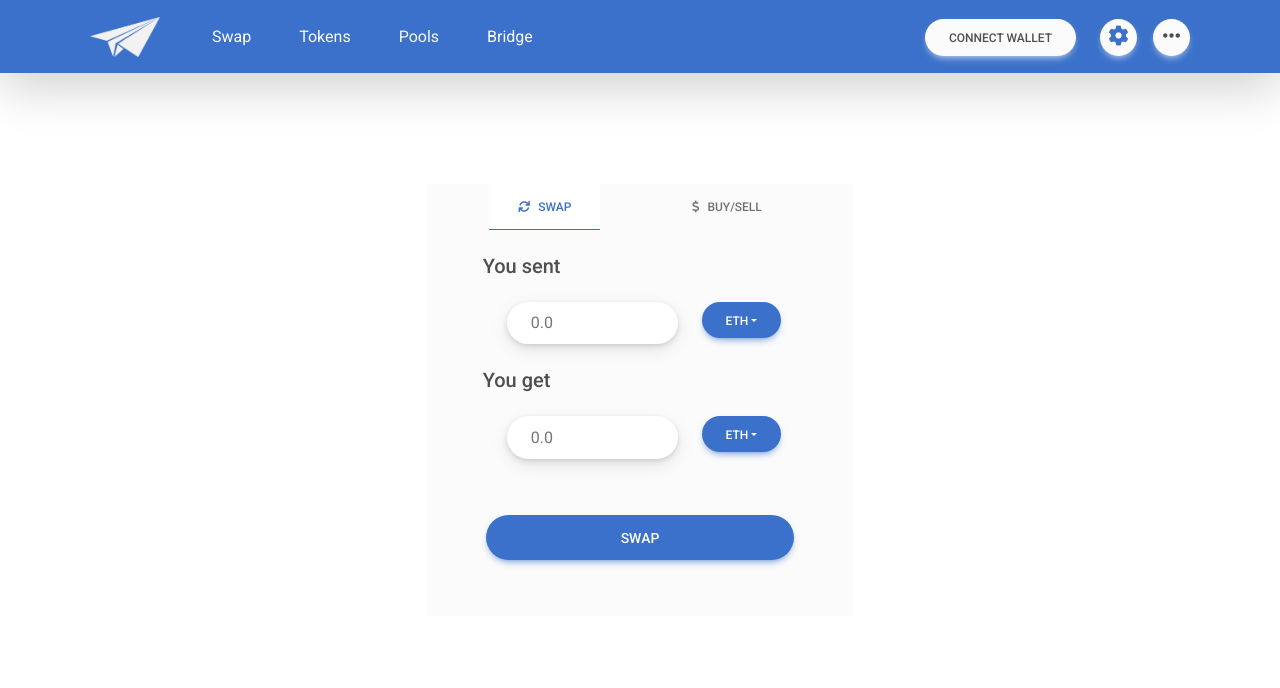
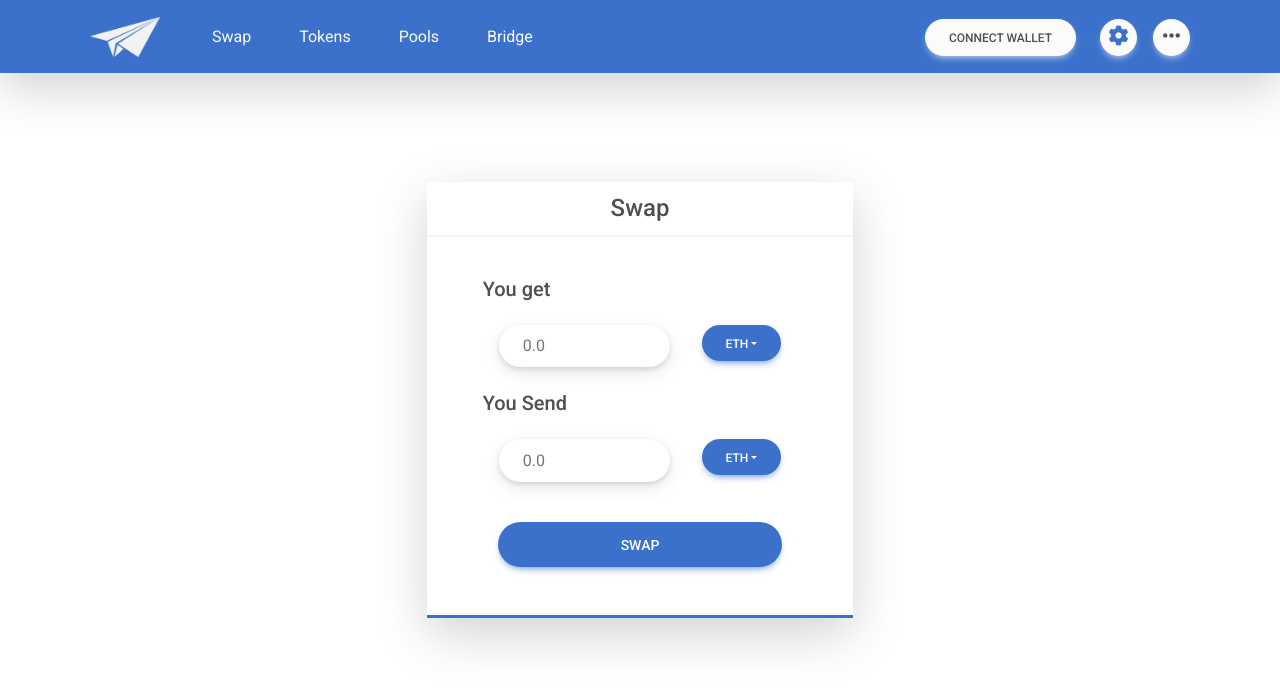
Before and after one commit to billypentester/halal-exchange, a React (Create React App) app: page /swap in a window 1280 px wide. Shown: the top 688 px of the page. Built offline with nearby package versions, Linux system fonts and the light colour scheme.

Commit message:
cards and swap unit modifications

```diff
--- a/src/components/Bridge/Bridge.jsx
+++ b/src/components/Bridge/Bridge.jsx
@@ -1,9 +1,6 @@
 import React, {useEffect} from 'react'
 import Card from './../Utilities/Card'
 import Seo from './../Utilities/Seo'
-
-import topPools from './../../images/topPools.png'
-import checkLiquidity from './../../images/checkLiquidity.png'
 
 function Bridge() {
 
@@ -16,17 +13,17 @@ function Bridge() {
 
   const content = [
     {
-      image: topPools,
+      image: "https://img.icons8.com/ios/50/null/bridge.png",
       title: "Use Bridge",
-      text: "Some quick example text to build on the card title and make up the bulk of the card's content.",
-      button: "New Position",
+      text: "Gateway to other blockchains and tokens to use in the ecosystem by bridging them to the native token",
+      button: "Use",
       link: "/bridge/use"
     },
     {
-      image: checkLiquidity,
+      image: "https://img.icons8.com/ios/50/null/bridge.png",
       title: "Liquidity to Bridge",
-      text: "Some quick example text to build on the card title and make up the bulk of the card's content.",
-      button: "New Position",
+      text: "Provide liquidity to the bridge and earn rewards for providing liquidity to the bridge pool",
+      button: "Find",
       link: "/bridge/liquidity"
     }
   ]
--- a/src/components/Pools/Pools.jsx
+++ b/src/components/Pools/Pools.jsx
@@ -1,10 +1,6 @@
 import React, {useEffect} from 'react'
 import Card from './../Utilities/Card'
 import Seo from './../Utilities/Seo'
-
-import topPools from './../../images/topPools.png'
-import checkLiquidity from './../../images/checkLiquidity.png'
-import createPool from './../../images/createPool.png'
 
 function Pools() {
 
@@ -17,24 +13,24 @@ function Pools() {
 
   const content = [
     {
-      image: createPool,
+      image: "https://img.icons8.com/ios/50/null/swimming-pool.png",
       title: "Create Pool",
-      text: "Some quick example text to build on the card title and make up the bulk of the card's content.",
-      button: "New Position",
+      text: "Create your own pool and earn liquidity mining rewards that are distributed to liquidity providers",
+      button: "Create",
       link: "/pools/create"
     },
     {
-      image: checkLiquidity,
+      image: "https://img.icons8.com/ios/50/null/swimming-pool.png",
       title: "Check Liquidity",
-      text: "Some quick example text to build on the card title and make up the bulk of the card's content.",
-      button: "New Position",
+      text: "Find out how much liquidity is in a pool and how much you can earn by providing liquidity",
+      button: "Find",
       link: "/pools/liquidity"
     },
     {
-      image: topPools,
+      image: "https://img.icons8.com/ios/50/null/swimming-pool.png",
       title: "Top Pools",
-      text: "Some quick example text to build on the card title and make up the bulk of the card's content.",
-      button: "New Position",
+      text: "Find the top pools by liquidity and volume and earn the most rewards by providing liquidity",
+      button: "Explore",
       link: "/pools/top"
     },
   ]
--- a/src/components/Swap.jsx
+++ b/src/components/Swap.jsx
@@ -12,90 +12,11 @@ function Swap() {
 
   return (
     <div className="d-flex justify-content-center flex-column align-items-center" style={{height:'100vh'}}>
-       <div className="my-5 text-center col-4 d-flex flex-column">
-        <ul className="nav nav-tabs justify-content-evenly rounded-2 bg-light" id="myTab0" role="tablist">
-          <li className="nav-item" role="presentation">
-            <button
-              className="nav-link active"
-              id="home-tab0"
-              data-mdb-toggle="tab"
-              data-mdb-target="#home0"
-              type="button"
-              role="tab"
-              aria-controls="home"
-              aria-selected="true"
-            >
-            <i className="fa-solid fa-arrows-rotate me-2"></i>
-              Swap
-            </button>
-          </li>
-          <li className="nav-item" role="presentation">
-            <button
-              className="nav-link"
-              id="profile-tab0"
-              data-mdb-toggle="tab"
-              data-mdb-target="#profile0"
-              type="button"
-              role="tab"
-              aria-controls="profile"
-              aria-selected="false"
-            >
-              <i className="fa-solid fa-dollar-sign me-2"></i>
-              Buy/Sell
-            </button>
-          </li>
-        </ul>
-        <div className="tab-content bg-light d-flex flex-column text-start p-2" id="myTabContent0">
-          <div
-            className="tab-pane fade show active"
-            id="home0"
-            role="tabpanel"
-            aria-labelledby="home-tab0"
-          >
-            <h5 className="mx-5 my-3">You sent</h5>
-            <div className="d-flex mx-5 p-2">
-              <input type="text" id="form12" className="form-control form-control-lg border-0 px-4 rounded-pill shadow-3-strong mx-3" placeholder='0.0' />
-              <div className="dropdown mx-2 ">
-                <button
-                  className="btn btn-primary dropdown-toggle rounded-pill"
-                  type="button"
-                  id="dropdownMenuButton"
-                  data-mdb-toggle="dropdown"
-                  aria-expanded="false"
-                >
-                  ETH
-                </button>
-                <ul className="dropdown-menu" aria-labelledby="dropdownMenuButton">
-                  <li><a className="dropdown-item" href="#">DAI</a></li>
-                  <li><a className="dropdown-item" href="#">USDC</a></li>
-                  <li><a className="dropdown-item" href="#">WETH</a></li>
-                </ul>
-              </div>
-            </div>
-            <h5 className="mx-5 my-3">You get</h5>
-            <div className="d-flex mx-5 p-2">
-              <input type="text" id="form12" className="form-control form-control-lg border-0 px-4 rounded-pill shadow-3-strong mx-3" placeholder='0.0' />
-              <div className="dropdown mx-2">
-                <button
-                  className="btn btn-primary dropdown-toggle rounded-pill"
-                  type="button"
-                  id="dropdownMenuButton"
-                  data-mdb-toggle="dropdown"
-                  aria-expanded="false"
-                >
-                  ETH
-                </button>
-                <ul className="dropdown-menu" aria-labelledby="dropdownMenuButton">
-                  <li><a className="dropdown-item" href="#">DAI</a></li>
-                  <li><a className="dropdown-item" href="#">USDC</a></li>
-                  <li><a className="dropdown-item" href="#">WETH</a></li>
-                </ul>
-              </div>
-            </div>
-            <button type="button" className="btn btn-lg btn-primary rounded-pill my-5 d-block w-75 mx-auto">Swap</button>
-          </div>
-          <div className="tab-pane fade" id="profile0" role="tabpanel" aria-labelledby="profile-tab0">
-          <h5 className="mx-5 my-3">You sent</h5>
+      <div class="card text-center shadow-lg col-4 rounded-0 border border-end-0 border-start-0 border-top-0 border-3 border-primary">
+        <h5 class="card-header h4">Swap</h5>
+        <div class="card-body">
+          <div className="my-2">
+            <h5 class="card-title text-start mx-4 p-2">You get</h5>
             <div className="d-flex mx-4 p-2">
               <input type="text" id="form12" className="form-control form-control-lg border-0 px-4 rounded-pill shadow-3-strong mx-3" placeholder='0.0' />
               <div className="dropdown mx-3 ">
@@ -115,10 +36,12 @@ function Swap() {
                 </ul>
               </div>
             </div>
-            <h5 className="mx-5 my-3">You get</h5>
+          </div>
+          <div className='my-2'>
+          <h5 class="card-title text-start mx-4 p-2">You Send</h5>
           <div className="d-flex mx-4 p-2">
             <input type="text" id="form12" className="form-control form-control-lg border-0 px-4 rounded-pill shadow-3-strong mx-3" placeholder='0.0' />
-              <div className="dropdown mx-3">
+            <div className="dropdown mx-3 ">
               <button
                 className="btn btn-primary dropdown-toggle rounded-pill"
                 type="button"
@@ -135,12 +58,11 @@ function Swap() {
               </ul>
             </div>
           </div>
-            <button type="button" className="btn btn-lg btn-primary rounded-pill my-5 d-block w-75 mx-auto">Swap</button>
+          </div>
+          <button type="button" class="btn btn-lg btn-primary w-75 my-4 rounded-pill">Swap</button>
         </div>
       </div>
     </div>
-    </div>
-
   )
 }
 
--- a/src/components/Tokens/Tokens.jsx
+++ b/src/components/Tokens/Tokens.jsx
@@ -1,9 +1,6 @@
 import React, {useEffect} from 'react'
 import Card from './../Utilities/Card'
 import Seo from './../Utilities/Seo'
-
-import topPools from './../../images/topPools.png'
-import createPool from './../../images/createPool.png'
 
 function Tokens() {
 
@@ -16,17 +13,17 @@ function Tokens() {
 
   const content = [
     {
-      image: createPool,
+      image: "https://img.icons8.com/external-glyph-wichaiwi/64/null/external-token-digital-asset-glyph-wichaiwi.png",
       title: "Create Token",
-      text: "Some quick example text to build on the card title and make up the bulk of the card's content.",
-      button: "New Position",
+      text: "Make your cryptocurrency by creating your own token in decenteralized exchange",
+      button: "Create",
       link: "/tokens/create"
     },
     {
-      image: topPools,
+      image: "https://img.icons8.com/external-glyph-wichaiwi/64/null/external-token-digital-asset-glyph-wichaiwi.png",
       title: "Top Tokens",
-      text: "Some quick example text to build on the card title and make up the bulk of the card's content.",
-      button: "New Position",
+      text: "Here are trending tokens that can be purchased and exchanged in this exchanges",
+      button: "Explore",
       link: "/tokens/top"
     }
   ]
--- a/src/components/Utilities/Card.jsx
+++ b/src/components/Utilities/Card.jsx
@@ -3,17 +3,17 @@ import { Link } from 'react-router-dom'
 
 function Card({ image, title, text, button, link }) {
   return (
-    <div className="card text-center shadow-lg col-3">
+    <div className="card text-center shadow-lg col-3 rounded-0 border border-end-0 border-start-0 border-bottom-0 border-3 border-primary">
         <div className="bg-image hover-overlay ripple" data-mdb-ripple-color="primary">
-            <img src={image} alt={title} className="img-fluid" />
+            <img src={image} alt={title} className="img-fluid p-5" />
             <Link to={link}>
               <div className="mask" style={{ backgroundColor: 'rgba(251, 251, 251, 0.15)' }}></div>
             </Link>
         </div>
-        <div className="card-body bg-primary text-white">
-            <h5 className="card-title">{title}</h5>
-            <p className="card-text">{text}</p>
-            <button type="button" className="btn btn-lg btn-outline-white">{button}</button>
+        <div className="card-body">
+            <h5 className="h4">{title}</h5>
+            <p className="card-text my-3">{text}</p>
+            <button type="button" className="btn btn-lg btn-primary my-2">{button}</button>
         </div>
     </div>
   )
```
Lines whose indentation alone changed are shown as unchanged.
